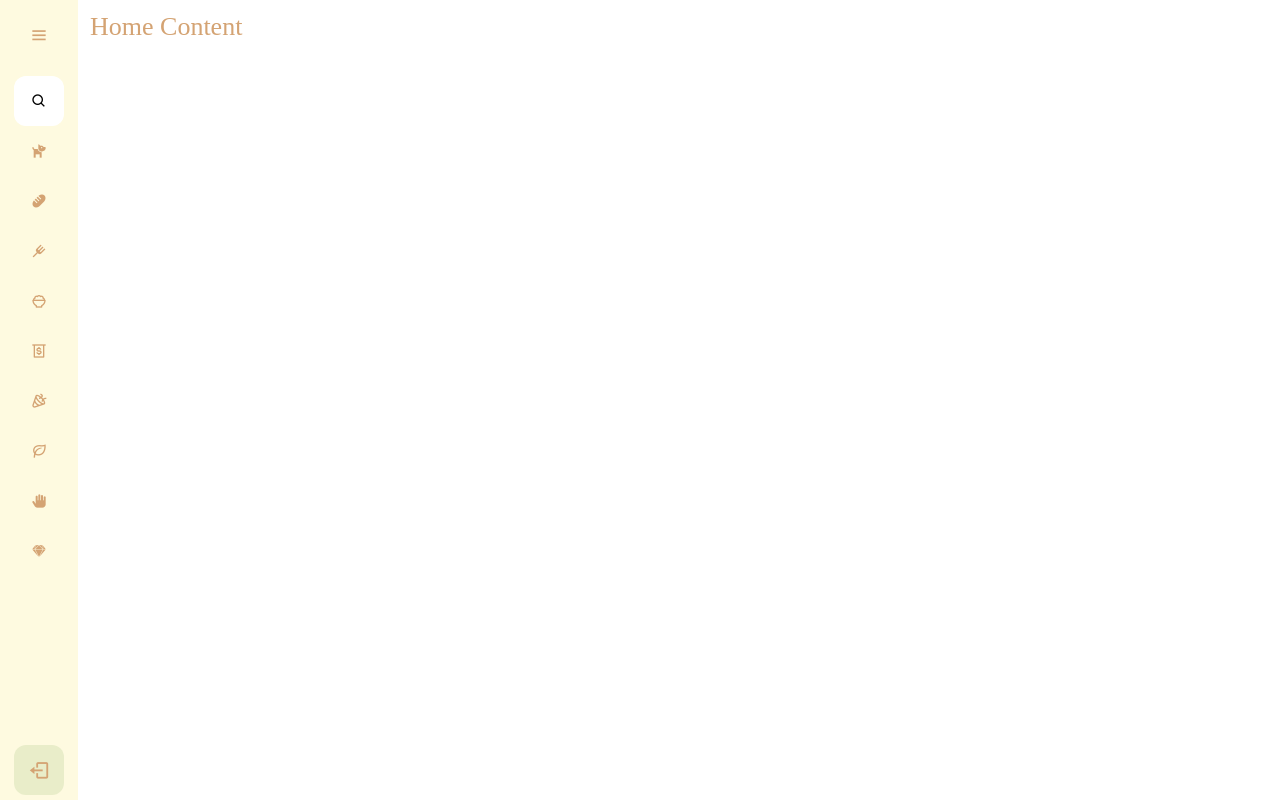
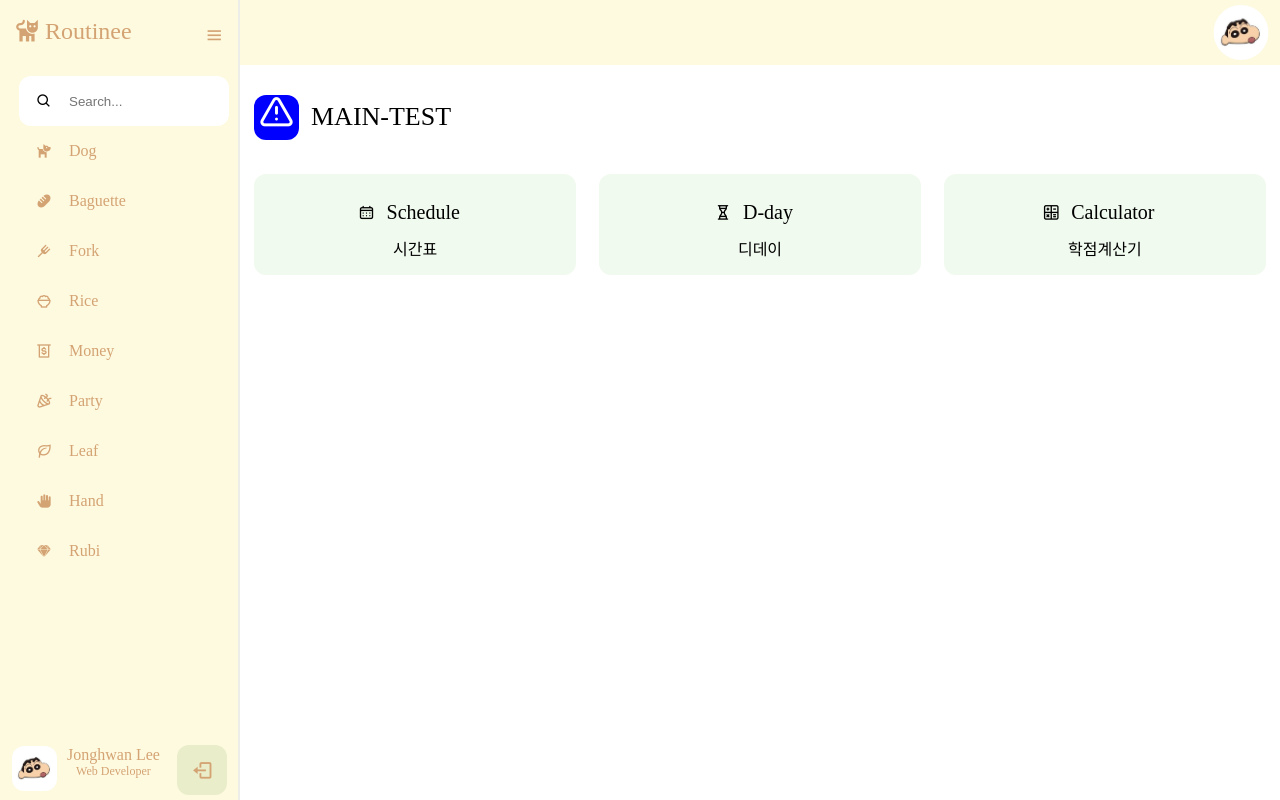
Before and after one commit to jjonghlee98/Routinee, a plain HTML site: page main.html in a window 1280 px wide. Drawn offline with nearby package versions, Linux system fonts and the light colour scheme.

Commit message:
main test

```diff
--- a/main.css
+++ b/main.css
@@ -15,16 +15,17 @@ body {
   position: fixed;
   top: 0;
   left: 0;
-  width: 78px;
   height: 100%;
   padding: 6px 14px;
   background: #fefae0;
   transition: all 0.6s ease;
+  width: 240px;
+  border-right: 2px solid #edede9;
 }
 
 .sidebar.active {
+  width: 78px;
   transition: all 0.6s ease;
-  width: 240px;
 }
 
 .sidebar .logo_content .logo {
@@ -33,15 +34,11 @@ body {
   height: 50px;
   align-items: center;
   color: #d4a373;
-  opacity: 0;
+  opacity: 1;
 }
 
 .sidebar.active .logo_content .logo {
-  opacity: 1;
-}
-
-.sidebar.active .logo_content #btn {
-  left: 90%;
+  opacity: 0;
 }
 
 .sidebar .logo_content .logo i {
@@ -57,7 +54,7 @@ body {
 .sidebar .logo_content #btn {
   position: absolute;
   /* border: 1px solid black; */
-  left: 50%;
+  left: 90%;
   top: 10px;
   font-size: 20px;
   text-align: center;
@@ -66,6 +63,11 @@ body {
   line-height: 50px;
   transform: translateX(-50%);
   color: #d4a373;
+  transition: all 0.6s ease;
+}
+
+.sidebar.active .logo_content #btn {
+  left: 50%;
 }
 
 .sidebar ul {
@@ -78,12 +80,12 @@ body {
   height: 50px;
   width: 100%;
   list-style: none;
-  margin: 0;
+  margin: 0 5px;
   transition: all 0.6s ease;
 }
 
 .sidebar.active ul li {
-  margin: 0 5px;
+  margin: 0;
   transition: all 0.6s ease;
 }
 
@@ -97,12 +99,12 @@ body {
 }
 
 .sidebar .links_name {
-  opacity: 0;
+  opacity: 1;
   pointer-events: none;
 }
 
 .sidebar.active .links_name{
-  opacity: 1;
+  opacity: 0;
 }
 
 .sidebar ul li a:hover {
@@ -158,17 +160,17 @@ body {
   width: 122px;
   top: 0;
   background: white;
-  left: 73px;
   text-align: center;
   line-height: 35px;
   transform: translateY(-50%);
-  pointer-events: none;
   opacity: 0;
+  left: 122px;
+  pointer-events: auto;
 }
 
 .sidebar.active ul li .side_menu {
-  left: 122px;
-  pointer-events: auto;
+  left: 73px;
+  pointer-events: none;
 }
 
 .sidebar ul li:hover .side_menu {
@@ -181,17 +183,19 @@ body {
   width: calc(100% - 240px);
 }
 
-.home_content {
+.dashboard {
+  /* background: ; */
   position: absolute;
   height: 100%;
+  width: calc(100% - 240px);
+  left: 240px;
+  transition: all 0.6s ease;
+  overflow: auto;
+}
+
+.sidebar.active ~ .dashboard {
   width: calc(100% - 78px);
   left: 78px;
-  transition: all 0.6s ease;
-}
-
-.sidebar.active ~ .home_content {
-  width: calc(100% - 240px);
-  left: 240px;
 }
 
 .sidebar .profile_content {
@@ -210,11 +214,11 @@ body {
 
 .sidebar .profile_content .profile .profile_detail {
   display: flex;
-  opacity: 0;
+  opacity: 1;
 }
 
 .sidebar.active .profile .profile_detail {
-  opacity: 1;
+  opacity: 0;
 }
 
 .sidebar .profile_content .profile .profile_detail img {
@@ -245,7 +249,7 @@ body {
   position: absolute;
   font-size: 22px;
   color: #d4a373;
-  left: 50%;
+  left: 85%;
   bottom: 5px;
   min-width: 50px;
   border-radius: 12px;
@@ -263,23 +267,141 @@ body {
 }
 
 .sidebar.active .profile .bx-log-out:hover {
+  background: none;
+}
+
+.sidebar.active .profile .bx-log-out {
   background: white;
   color: #83c5be;
   cursor: pointer;
 }
 
 .sidebar.active .profile .bx-log-out {
-  background: none;
+  transition: all 0.6s ease;
+  left: 50%;
 }
 
-.sidebar.active .profile .bx-log-out {
-  left: 85%;
-  transition: all 0.6s ease;
+.dashboard .top {
+  display: flex;
+  justify-content: flex-end;
+  background: #fefae0;
+  height: 65px;
 }
 
-.home_content .text {
+.dashboard .profile_img {
+  display: flex;
+  justify-content: center;
+  width: 65px;
+  height: 65px;
+  align-items: center;
+  transform: translateX(-10%);
+  /* border: 1px solid black; */
+}
+
+.dashboard img {
+  width: 55px;
+  height: 55px;
+  border-radius: 50%;
+}
+
+.dashboard .dash_content {
+  padding: 10px 14px;
+}
+
+.dashboard .dash_content .text {
   font-size: 26px;
   font-weight: 500;
   margin: 12px;
   color: #d4a373;
 }
+
+
+.dashboard .dash_content .main_content .title {
+  display: flex;
+  align-items: center;
+  margin: 15px 0 30px 0;
+}
+
+.dashboard .dash_content .main_content .title .text {
+  color: black;
+  font-weight: 500;
+}
+
+.uil-exclamation-triangle {
+  width: 45px;
+  height: 45px;
+  line-height: 45%;
+  font-size: 35px;
+  text-align: center;
+  border-radius: 12px;
+  background: blue;
+  color: white;
+}
+
+.dash_content .boxes {
+  display: flex;
+  align-items: center;
+  justify-content: space-between;
+  flex-wrap: wrap;
+}
+
+.dash_content .boxes .text {
+  color: black;
+  font-size: 20px;
+  white-space: nowrap;
+  display: flex;
+}
+
+.dash_content .box {
+  display: flex;
+  flex-direction: row;
+  justify-content: center;
+  align-items:center;
+  width: calc(100% / 3 - 15px);
+  border-radius: 12px;
+  padding: 15px 20px;
+  background: #f1faee;
+  top:0;
+}
+
+.dash_content .boxes .box {
+  display: flex;
+  flex-direction: column;
+  /* min-width: 500px; */
+}
+
+
+.dash_content .boxes .box .schedule_title {
+  /* border: 1px solid black; */
+  display: flex;
+  flex-direction: row;
+  align-items: center;
+}
+
+.dash_content .boxes .box .dday_title {
+  /* border: 1px solid black; */
+  display: flex;
+  flex-direction: row;
+  align-items: center;
+}
+
+.dash_content .boxes .box .calc_title {
+  /* border: 1px solid black; */
+  display: flex;
+  flex-direction: row;
+  align-items: center;
+}
+
+
+@media (max-width: 780px) {
+  .dash_content .boxes .box {
+    width: calc(100% / 2 - 15px);
+    margin-top: 15px;
+  }
+}
+
+@media (max-width: 560px) {
+  .dash_content .boxes .box {
+    width: 100%;
+  }
+}
--- a/main.html
+++ b/main.html
@@ -11,6 +11,10 @@
     <link
       href="https://unpkg.com/boxicons@2.1.2/css/boxicons.min.css"
       rel="stylesheet"
+    />
+    <link
+      rel="stylesheet"
+      href="https://unicons.iconscout.com/release/v4.0.0/css/line.css"
     />
     <link rel="stylesheet" href="main.css" />
   </head>
@@ -39,7 +43,7 @@
         </ul>
       </nav> -->
     <!-- sidebar tarted -->
-    <div class="sidebar">
+    <aside class="sidebar">
       <div class="logo_content">
         <div class="logo">
           <i class="bx bxs-cat"></i>
@@ -128,11 +132,55 @@
           <i class="bx bx-log-out"></i>
         </div>
       </div>
-    </div>
-    <div class="home_content">
-      <div class="text">Home Content</div>
-    </div>
+    </aside>
     <!-- sidebar ends -->
+
+    <section class="dashboard">
+      <div class="top">
+        <!-- <div class="nav-search">
+          <i class="bx bx-search"></i>
+          <input type="text" placeholder="Search..." />
+        </div> -->
+        <div class="profile_img">
+          <img src="zzang.jpg" alt="zzang" />
+        </div>
+      </div>
+
+      <div class="dash_content">
+        <div class="main_content">
+          <div class="title">
+            <i class="uil uil-exclamation-triangle"></i>
+            <span class="text">MAIN-TEST</span>
+          </div>
+
+          <div class="boxes">
+            <div class="box box1">
+              <div class="schedule_title">
+                <i class="uil uil-schedule"></i>
+                <span class="text">Schedule</span>
+              </div>
+              <div class="schedule">시간표</div>
+            </div>
+            <div class="box box2">
+              <div class="dday_title">
+                <i class="uil uil-hourglass"></i>
+                <span class="text">D-day</span>
+              </div>
+              <div class="dday">디데이</div>
+            </div>
+            <div class="box box3">
+              <div class="calc_title">
+                <i class="uil uil-calculator-alt"></i>
+                <span class="text">Calculator</span>
+              </div>
+              <div class="calc">학점계산기</div>
+            </div>
+          </div>
+        </div>
+        <!-- <div class="text">Home Content</div> -->
+      </div>
+    </section>
+
     <script src="main.js"></script>
   </body>
 </html>
--- a/main.js
+++ b/main.js
@@ -2,11 +2,18 @@ let btn = document.querySelector("#btn");
 let sidebar = document.querySelector(".sidebar");
 let searchBtn = document.querySelector(".bx-search");
 
+// btn.onclick = () => {
+//   sidebar.classList.toggle("active");
+// }
 
-btn.onclick = () => {
+// searchBtn.onclick = () => {
+//   sidebar.classList.toggle("active");
+// }
+
+btn.addEventListener("click", () => {
   sidebar.classList.toggle("active");
-}
+});
 
-searchBtn.onclick = () => {
+searchBtn.addEventListener("click", () => {
   sidebar.classList.toggle("active");
-}
+})
```
